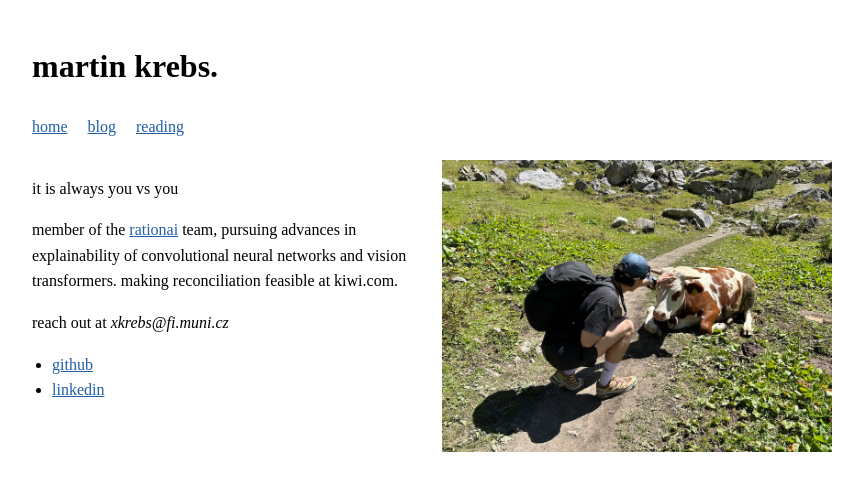
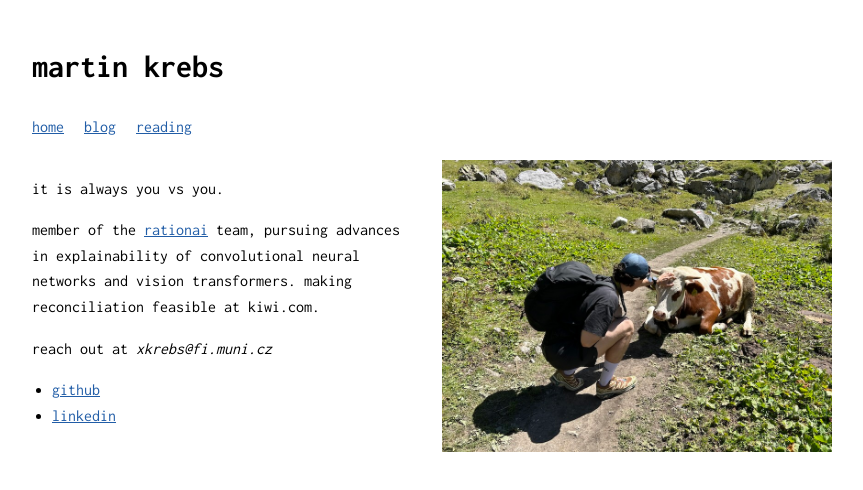
Before and after one commit to krebso/wp, a plain HTML site: page index.html in a window 1280 px wide. Shown: the whole page, without its empty margins (208-1071 px from the left). Drawn offline with Linux system fonts and the light colour scheme.

Commit message:
Change font

```diff
--- a/index.html
+++ b/index.html
@@ -5,10 +5,12 @@
     <meta name="viewport" content="width=device-width, initial-scale=1.0">
     <title>martin krebs</title>
     <link rel="stylesheet" href="styles.css">
-</head>
+    <link rel="preconnect" href="https://fonts.googleapis.com">
+    <link rel="preconnect" href="https://fonts.gstatic.com" crossorigin>
+    <link href="https://fonts.googleapis.com/css2?family=Inconsolata:wght@200..900&display=swap" rel="stylesheet"></head>
 <body>
     <div class="container">
-        <h1>martin krebs.</h1>
+        <h1>martin krebs</h1>
 
         <nav>
             <ul>
@@ -21,7 +23,7 @@
         <div class="content">
             <div class="about">
                 <p>
-                it is always you vs you
+                it is always you vs you.
                 </p>
                 <p>
                 member of the <a target="_blank", rel="noopener noreferrer" href=https://rationai.fi.muni.cz/>rationai</a> team, pursuing advances in explainability of convolutional neural networks and vision transformers.
--- a/styles.css
+++ b/styles.css
@@ -2,8 +2,11 @@ body {
     margin: 0;
     padding: 20px;
     line-height: 1.6;
+    font-family: "Inconsolata", monospace;
     font-optical-sizing: auto;
+    font-weight: 400;
     font-style: normal;
+    font-variation-settings: "wdth" 100;
 }
 
 .container {
```
Also changed, not shown: blog.html (+1 -1 lines), reading.html (+1 -1 lines).
